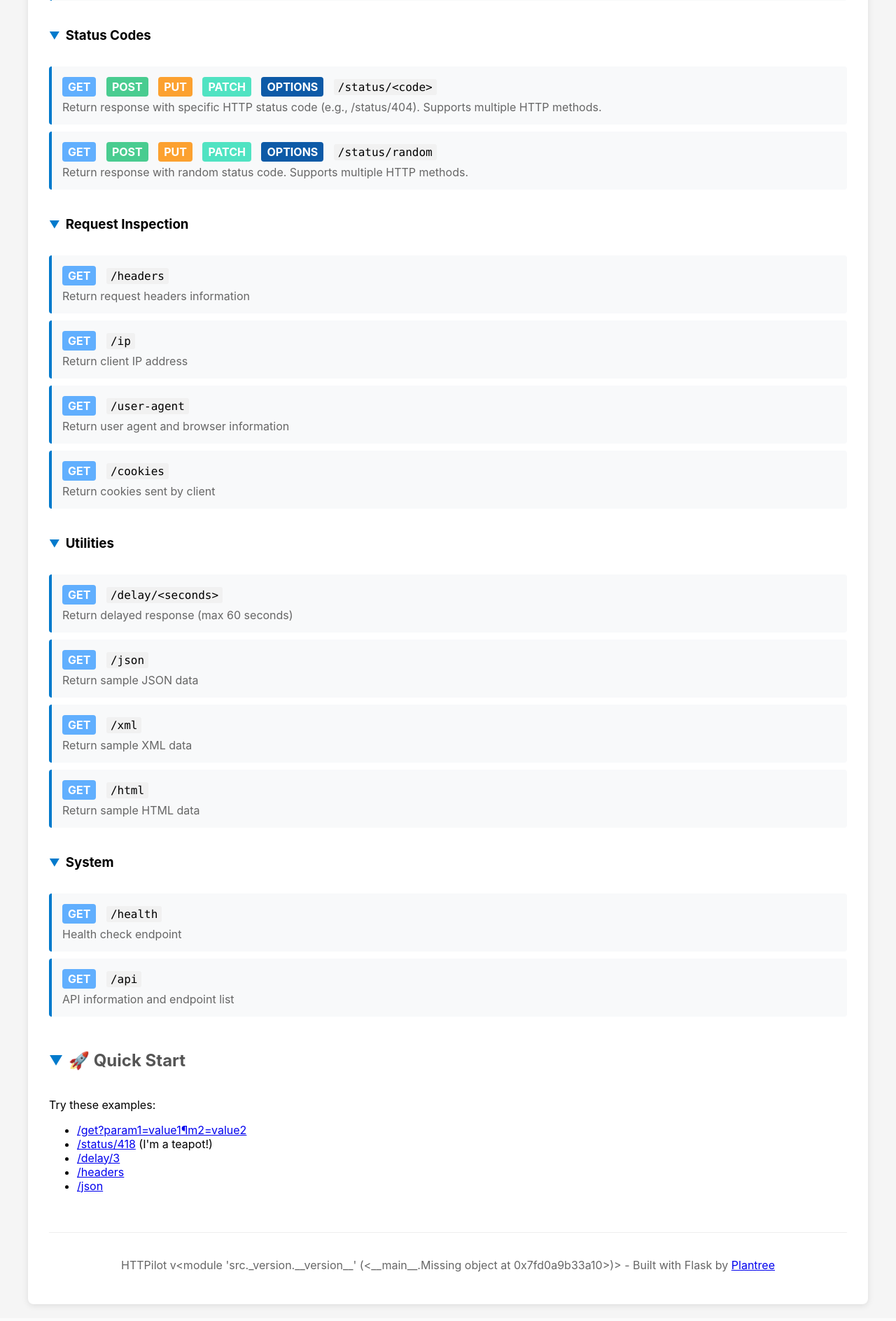
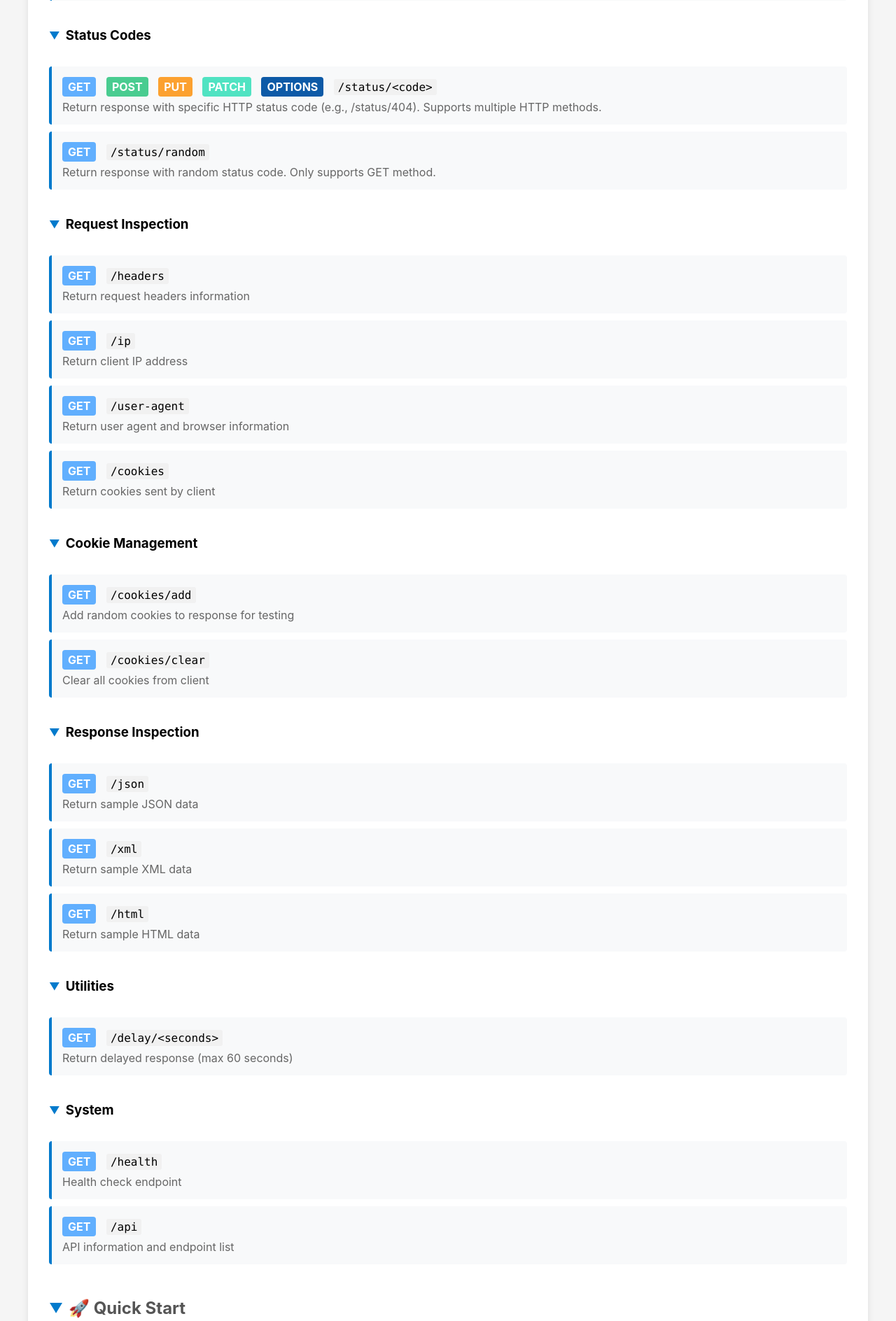
Before and after one commit to plantree/httpilot, a Flask app: page / in a window 1280 px wide. Shown: the part 1023-2911 px from the top of the page at 70% size. Run offline with Flask 3, Linux system fonts and the light colour scheme.

Commit message:
[2025-09-18] refactor route files

```diff
--- a/src/app.py
+++ b/src/app.py
@@ -24,12 +24,23 @@
         app.config.from_object("config.DevelopmentConfig")
 
     # Register blueprints
-    from .routes import main, http_methods, status_codes, inspect
+    from .routes import (
+        main,
+        http_methods,
+        status_codes,
+        request_inspect,
+        resonse_inspect,
+        utils,
+        cookies,
+    )
 
     app.register_blueprint(main.bp)
     app.register_blueprint(http_methods.bp)
     app.register_blueprint(status_codes.bp)
-    app.register_blueprint(inspect.bp)
+    app.register_blueprint(request_inspect.bp)
+    app.register_blueprint(resonse_inspect.bp)
+    app.register_blueprint(utils.bp)
+    app.register_blueprint(cookies.bp)
 
     # Error handlers
     @app.errorhandler(404)
--- a/src/routes/__init__.py
+++ b/src/routes/__init__.py
@@ -3,6 +3,6 @@
 from . import main
 from . import http_methods
 from . import status_codes
-from . import inspect
+from . import request_inspect
 
-__all__ = ["main", "http_methods", "status_codes", "inspect"]
+__all__ = ["main", "http_methods", "status_codes", "request_inspect"]
--- a/src/routes/status_codes.py
+++ b/src/routes/status_codes.py
@@ -69,7 +69,7 @@
         abort(400)
 
 
-@bp.route("/status/random", methods=["GET", "PUT", "PATCH", "POST", "OPTIONS"])
+@bp.route("/status/random", methods=["GET"])
 def random_status():
     """Return a random status code."""
     import random
--- a/src/templates/index.html
+++ b/src/templates/index.html
@@ -184,12 +184,8 @@
             </div>
             <div class="endpoint">
                 <span class="method get">GET</span>
-                <span class="method post">POST</span>
-                <span class="method put">PUT</span>
-                <span class="method patch">PATCH</span>
-                <span class="method options">OPTIONS</span>
                 <code>/status/random</code>
-                <div class="description">Return response with random status code. Supports multiple HTTP methods.</div>
+                <div class="description">Return response with random status code. Only supports GET method.</div>
             </div>
         </div>
 
@@ -217,13 +213,22 @@
             </div>
         </div>
 
-        <h3 class="collapsible">Utilities</h3>
+        <h3 class="collapsible">Cookie Management</h3>
         <div class="collapsible-content">
             <div class="endpoint">
                 <span class="method get">GET</span>
-                <code>/delay/&lt;seconds&gt;</code>
-                <div class="description">Return delayed response (max 60 seconds)</div>
+                <code>/cookies/add</code>
+                <div class="description">Add random cookies to response for testing</div>
             </div>
+            <div class="endpoint">
+                <span class="method get">GET</span>
+                <code>/cookies/clear</code>
+                <div class="description">Clear all cookies from client</div>
+            </div>
+        </div>
+
+        <h3 class="collapsible">Response Inspection</h3>
+        <div class="collapsible-content">
             <div class="endpoint">
                 <span class="method get">GET</span>
                 <code>/json</code>
@@ -238,6 +243,15 @@
                 <span class="method get">GET</span>
                 <code>/html</code>
                 <div class="description">Return sample HTML data</div>
+            </div>
+        </div>
+
+        <h3 class="collapsible">Utilities</h3>
+        <div class="collapsible-content">
+            <div class="endpoint">
+                <span class="method get">GET</span>
+                <code>/delay/&lt;seconds&gt;</code>
+                <div class="description">Return delayed response (max 60 seconds)</div>
             </div>
         </div>
 
@@ -261,8 +275,11 @@
             <ul>
                 <li><a href="/get?param1=value1&param2=value2" target="_blank">/get?param1=value1&param2=value2</a></li>
                 <li><a href="/status/418" target="_blank">/status/418</a> (I'm a teapot!)</li>
+                <li><a href="/status/random" target="_blank">/status/random</a></li>
                 <li><a href="/delay/3" target="_blank">/delay/3</a></li>
                 <li><a href="/headers" target="_blank">/headers</a></li>
+                <li><a href="/cookies/add" target="_blank">/cookies/add</a> (Add random cookies)</li>
+                <li><a href="/cookies" target="_blank">/cookies</a> (View current cookies)</li>
                 <li><a href="/json" target="_blank">/json</a></li>
             </ul>
         </div>
```
Also changed, not shown: src/routes/cookies.py (added, +59 -0 lines), src/routes/request_inspect.py (added, +54 -0 lines), src/routes/response_inspect.py (renamed from src/routes/inspect.py, +3 -73 lines), src/routes/utils.py (added, +26 -0 lines).
